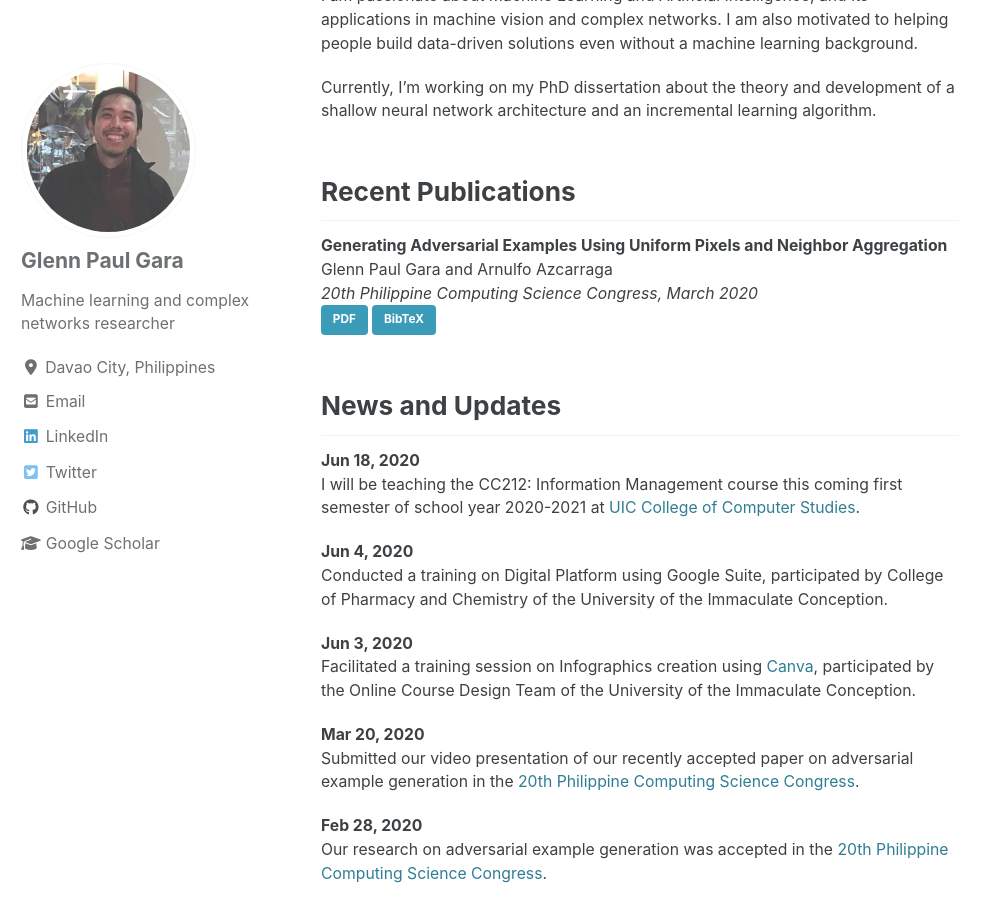
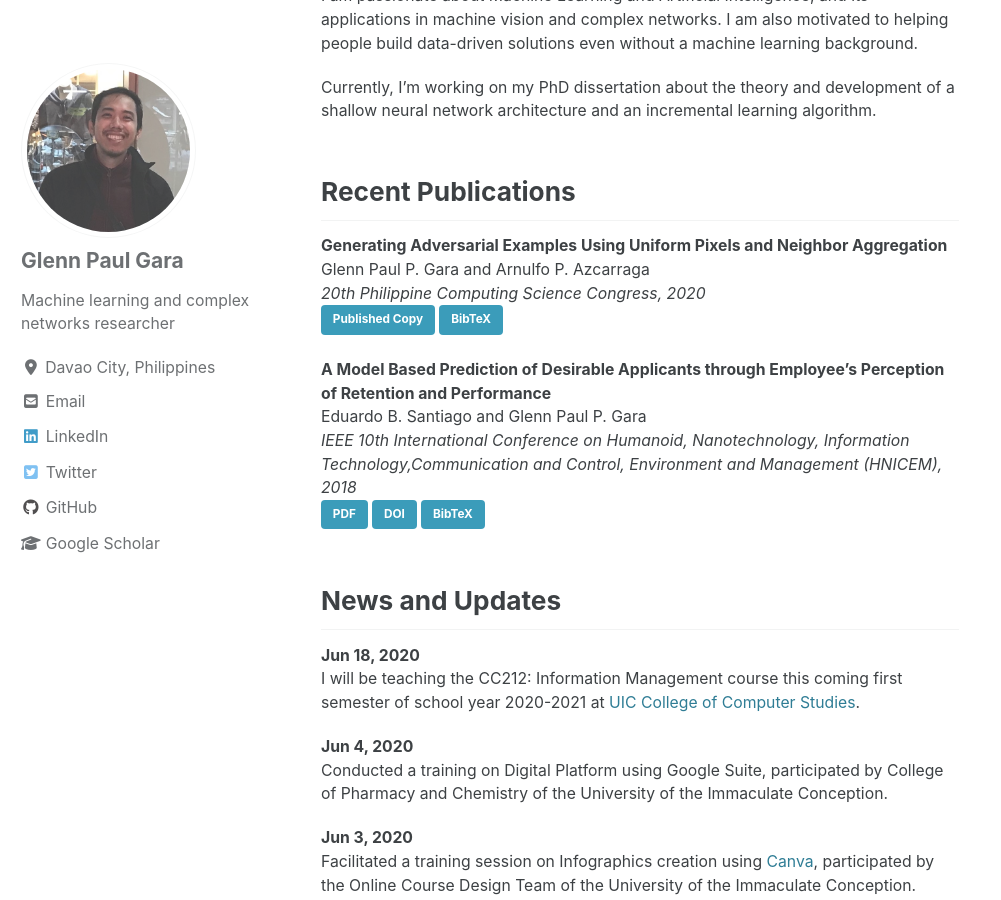
Before and after one commit to glenngara/glenngara.github.io, a Jekyll site: the page built from _pages/home.md, in a window 1280 px wide and 900 px high, scrolled down 333 px. Shown: the whole window, without its empty margins (0-1001 px from the left). Built offline with Jekyll 4.4.1, drawn with Linux system fonts in a browser that asks for light colours; cached includes are drawn as plain includes; nearby versions of some CDN libraries.

Commit message:
Changes in recent publications

```diff
--- a/_pages/home.md
+++ b/_pages/home.md
@@ -14,12 +14,17 @@ Currently, I'm working on my PhD dissertation about the theory and development o
 Recent Publications
 ------
 **Generating Adversarial Examples Using Uniform Pixels and Neighbor Aggregation**
-Glenn Paul Gara and Arnulfo Azcarraga
-*20th Philippine Computing Science Congress, March 2020*
-<a href="#" class="btn btn--info">PDF</a>
+Glenn Paul P. Gara and Arnulfo P. Azcarraga
+*20th Philippine Computing Science Congress, 2020*
+<a href="#" class="btn btn--info">Published Copy</a>
 <a href="#" class="btn btn--info">BibTeX</a>
 
-
+**A Model Based Prediction of Desirable Applicants through Employee’s Perception of Retention and Performance**
+Eduardo B. Santiago and Glenn Paul P. Gara
+*IEEE 10th International Conference on Humanoid, Nanotechnology, Information Technology,Communication and Control, Environment and Management (HNICEM), 2018*
+<a href="#" class="btn btn--info">PDF</a>
+<a href="https://doi.org/10.1109/HNICEM.2018.8666397" class="btn btn--info">DOI</a>
+<a href="#" class="btn btn--info">BibTeX</a>
 
 News and Updates
 ------
```
